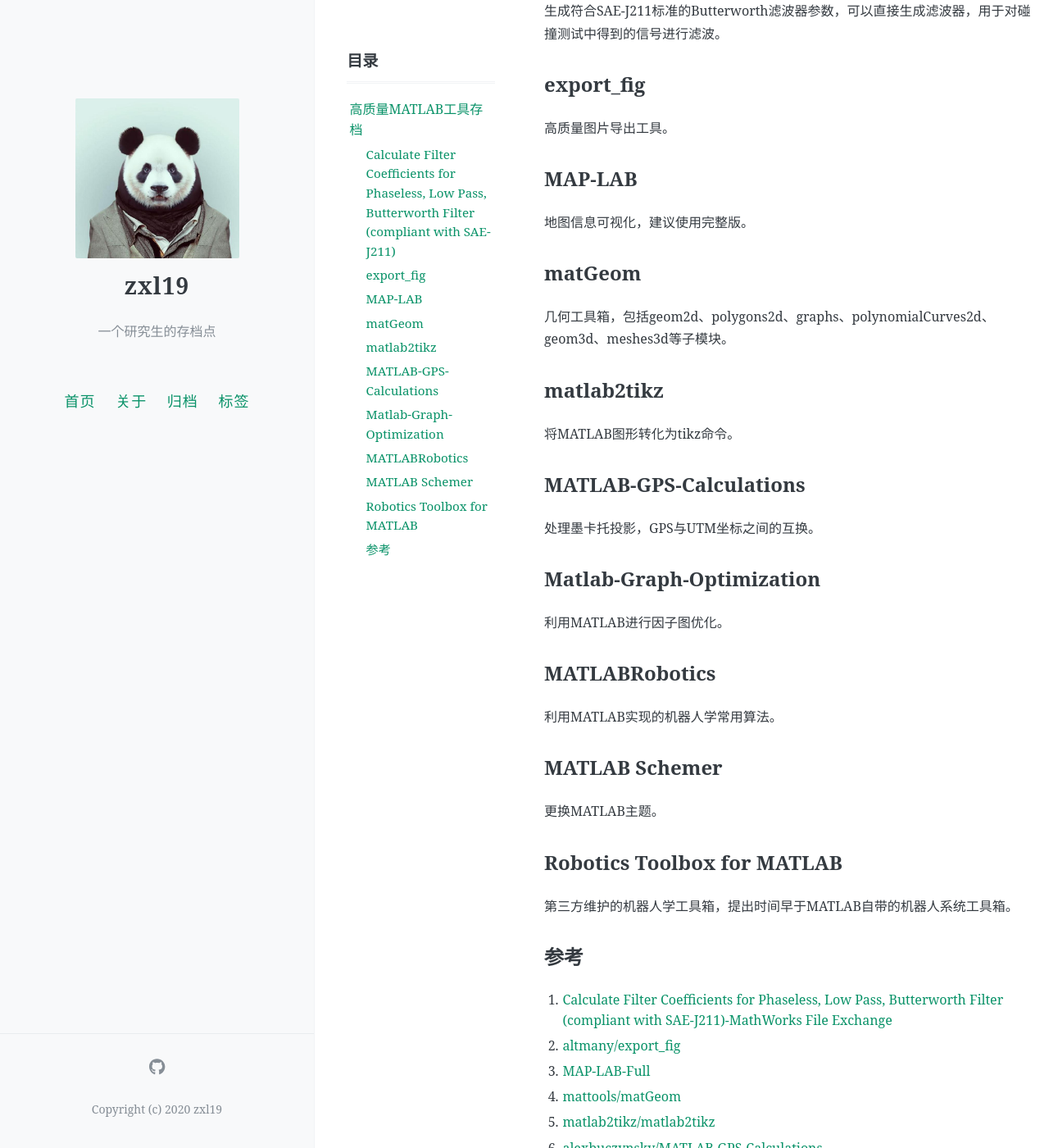
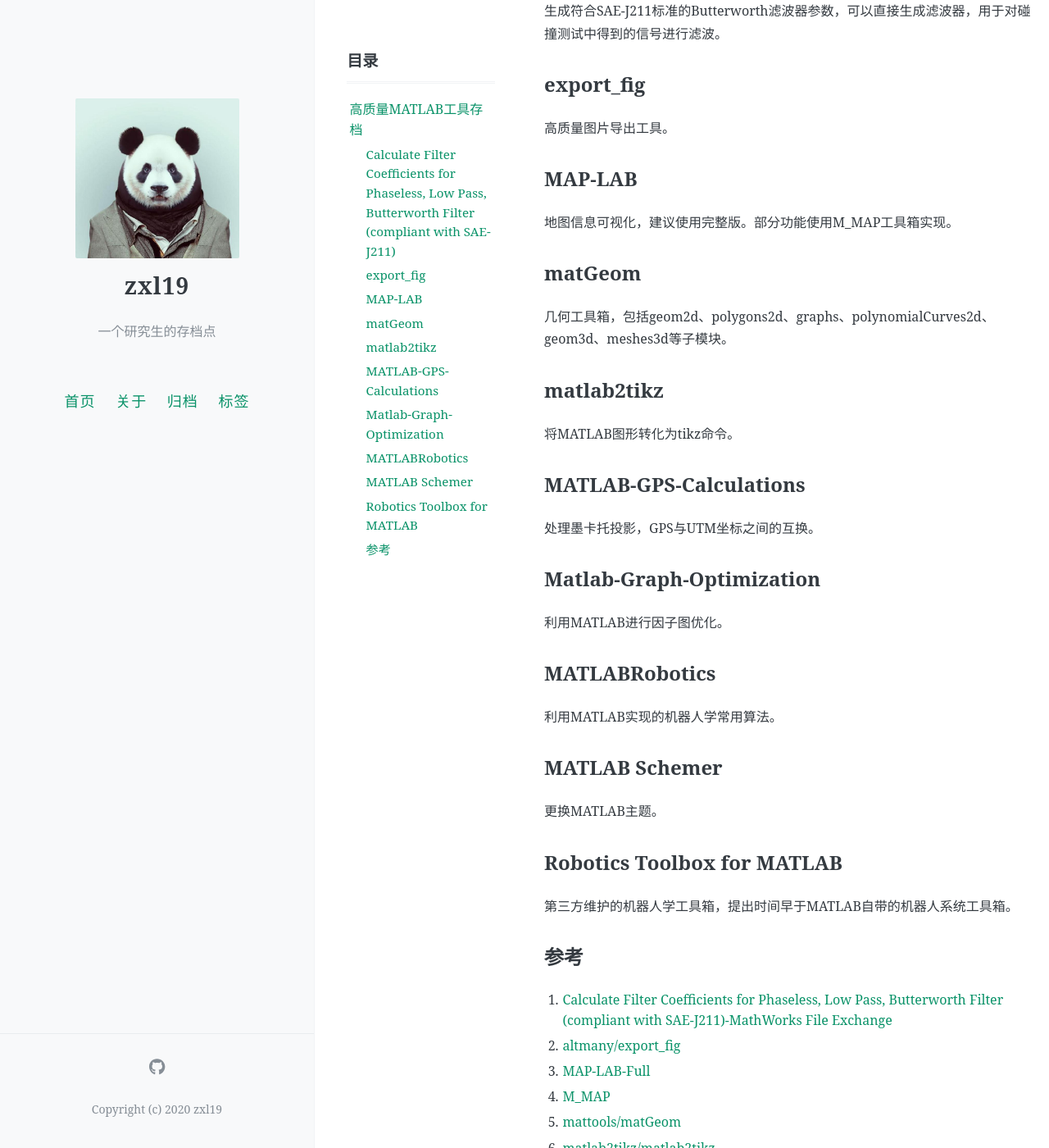
Before and after one commit to zxl19/zxl19.github.io, a Jekyll site: the page built from _posts/2020-06-10-matlab-tool.md, in a window 1280 px wide and 1400 px high, scrolled down 360 px. Shown: the whole window at 82% size. Built offline with Jekyll 4.4.1, drawn with Linux system fonts in a browser that asks for light colours; comment, search, counter and statistics services are not loaded.

Commit message:
Update 2020-06-10-matlab-tool.md

```diff
--- a/_posts/2020-06-10-matlab-tool.md
+++ b/_posts/2020-06-10-matlab-tool.md
@@ -23,7 +23,7 @@ pinned: false
 
 ## MAP-LAB
 
-地图信息可视化，建议使用完整版。
+地图信息可视化，建议使用完整版。部分功能使用M_MAP工具箱实现。
 
 ## matGeom
 
@@ -58,10 +58,11 @@ pinned: false
 1. [Calculate Filter Coefficients for Phaseless, Low Pass, Butterworth Filter (compliant with SAE-J211)-MathWorks File Exchange](https://www.mathworks.com/matlabcentral/fileexchange/61852-calculate-filter-coefficients-for-phaseless-low-pass-butterworth-filter-compliant-with-sae-j211)
 2. [altmany/export_fig](https://github.com/altmany/export_fig)
 3. [MAP-LAB-Full](http://www.dimitriospiretzidis.com/maplab_home.html)
-4. [mattools/matGeom](https://github.com/mattools/matGeom)
-5. [matlab2tikz/matlab2tikz](https://github.com/matlab2tikz/matlab2tikz)
-6. [alexbuczynsky/MATLAB-GPS-Calculations](https://github.com/alexbuczynsky/MATLAB-GPS-Calculations)
-7. [UTS-CAS/Matlab-Graph-Optimization](https://github.com/UTS-CAS/Matlab-Graph-Optimization)
-8. [AtsushiSakai/MATLABRobotics](https://github.com/AtsushiSakai/MATLABRobotics)
-9. [scottclowe/matlab-schemer](https://github.com/scottclowe/matlab-schemer)
-10. [petercorke/robotics-toolbox-matlab](https://github.com/petercorke/robotics-toolbox-matlab)
+4. [M_MAP](https://www.eoas.ubc.ca/~rich/map.html)
+5. [mattools/matGeom](https://github.com/mattools/matGeom)
+6. [matlab2tikz/matlab2tikz](https://github.com/matlab2tikz/matlab2tikz)
+7. [alexbuczynsky/MATLAB-GPS-Calculations](https://github.com/alexbuczynsky/MATLAB-GPS-Calculations)
+8. [UTS-CAS/Matlab-Graph-Optimization](https://github.com/UTS-CAS/Matlab-Graph-Optimization)
+9. [AtsushiSakai/MATLABRobotics](https://github.com/AtsushiSakai/MATLABRobotics)
+10. [scottclowe/matlab-schemer](https://github.com/scottclowe/matlab-schemer)
+11. [petercorke/robotics-toolbox-matlab](https://github.com/petercorke/robotics-toolbox-matlab)
```
